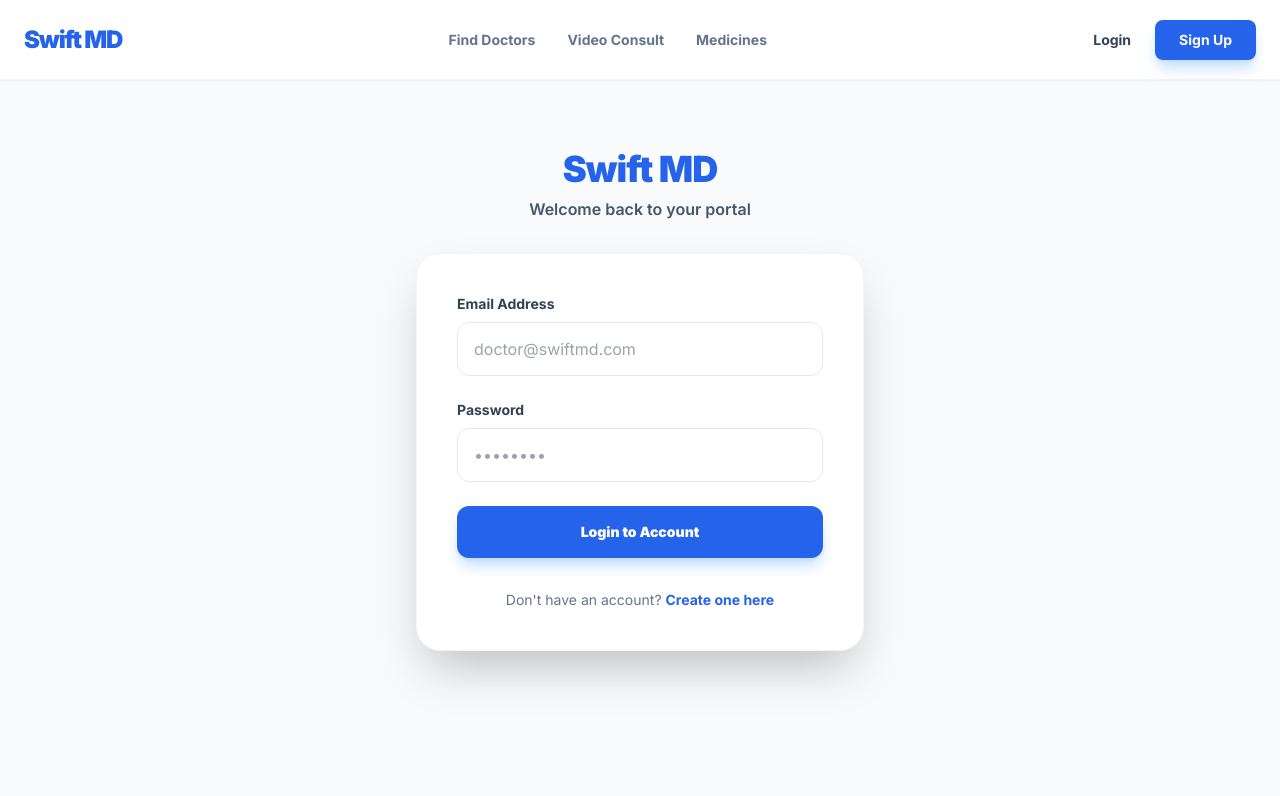
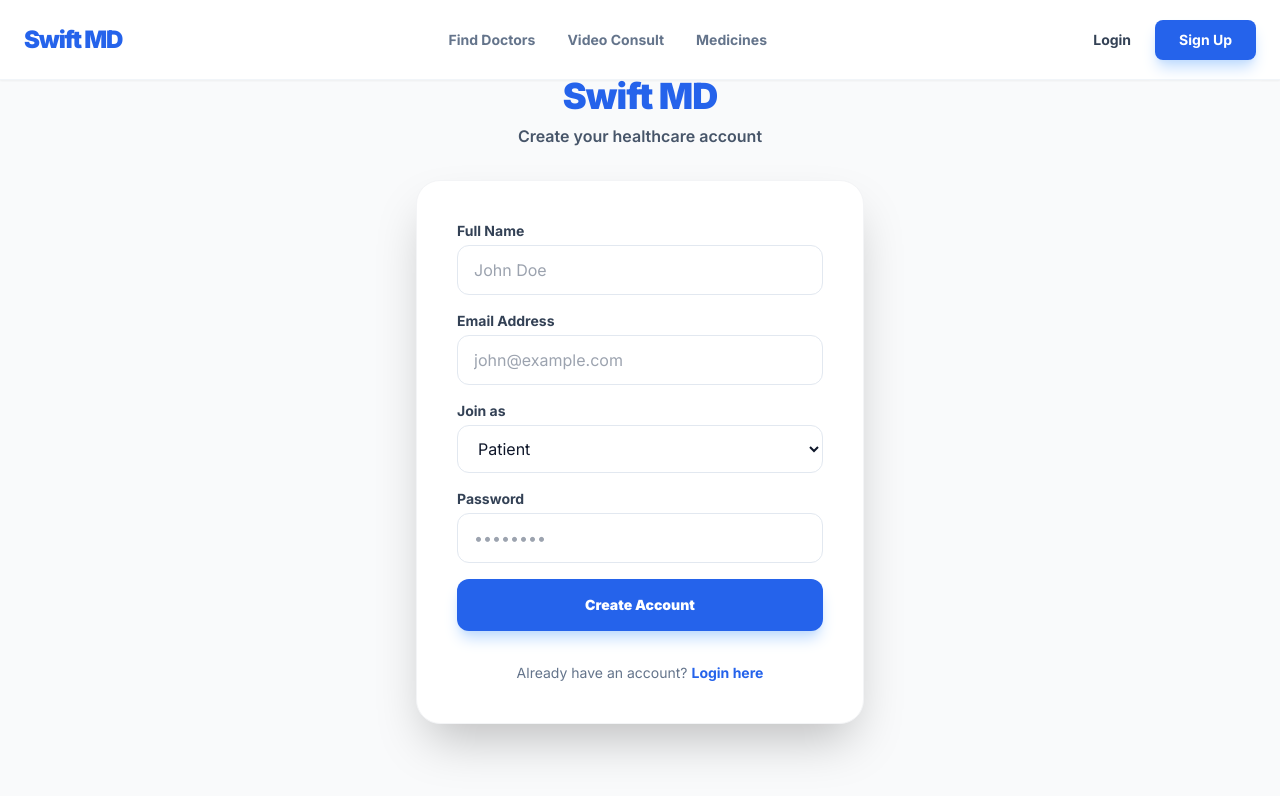
Before and after one commit to mugwe88-ops/MedicareAI, a Next.js app in the folder frontend/: page /signup in a window 1280 px wide. Shown: the top 796 px of the page. Built offline with nearby package versions, Linux system fonts and the light colour scheme.

Commit message:
update signin and signup.tsx

```diff
--- a/frontend/app/login/page.tsx
+++ b/frontend/app/login/page.tsx
@@ -2,7 +2,6 @@
 import { useState } from "react";
 import Link from "next/link";
 
-// CRITICAL: Must be "export default" so Next.js can find the page
 export default function LoginPage() {
   const [loading, setLoading] = useState(false);
   const [error, setError] = useState("");
@@ -21,7 +20,6 @@ export default function LoginPage() {
     setError("");
 
     try {
-      // Using your Render backend URL from the screenshots
       const res = await fetch("https://medicareai-1.onrender.com/api/auth/login", {
         method: "POST",
         headers: { "Content-Type": "application/json" },
@@ -34,10 +32,9 @@ export default function LoginPage() {
         throw new Error(data.message || "Invalid email or password");
       }
 
-      // Save token for the session
       localStorage.setItem("token", data.token);
 
-      // REDIRECT LOGIC: Redirect based on user role
+      // Role-Based Redirect
       if (data.user.role === "doctor") {
         window.location.href = "/dashboard";
       } else {
@@ -45,7 +42,6 @@ export default function LoginPage() {
       }
 
     } catch (err: any) {
-      // Handle the "Failed to fetch" error seen in your screenshot
       setError(err.message === "Failed to fetch"
         ? "Server is waking up. Please wait 30 seconds and try again."
         : err.message);
@@ -58,18 +54,18 @@ export default function LoginPage() {
     <div className="min-h-screen bg-gray-50 flex flex-col justify-center py-12 px-6">
       <div className="sm:mx-auto sm:w-full sm:max-w-md text-center">
         <h1 className="text-4xl font-black text-blue-600 tracking-tight">Swift MD</h1>
-        <p className="mt-2 text-slate-600 font-semibold">Sign in to your portal</p>
+        <p className="mt-2 text-slate-600 font-semibold">Welcome back to your portal</p>
       </div>
 
       <div className="mt-8 sm:mx-auto sm:w-full sm:max-w-md">
         <div className="bg-white py-10 px-10 shadow-2xl rounded-3xl border border-gray-100">
-
           <form className="space-y-6" onSubmit={handleSubmit}>
             <div>
+              <label className="block text-sm font-bold text-slate-700 mb-2">Email Address</label>
               <input
                 name="email"
                 type="email"
-                placeholder="Email Address"
+                placeholder="doctor@swiftmd.com"
                 required
                 onChange={handleChange}
                 className="w-full px-4 py-3.5 border border-slate-200 rounded-xl focus:ring-2 focus:ring-blue-500 outline-none text-slate-900 bg-white transition-all"
@@ -77,10 +73,11 @@ export default function LoginPage() {
             </div>
 
             <div>
+              <label className="block text-sm font-bold text-slate-700 mb-2">Password</label>
               <input
                 name="password"
                 type="password"
-                placeholder="Password"
+                placeholder="••••••••"
                 required
                 onChange={handleChange}
                 className="w-full px-4 py-3.5 border border-slate-200 rounded-xl focus:ring-2 focus:ring-blue-500 outline-none text-slate-900 bg-white transition-all"
@@ -98,14 +95,17 @@ export default function LoginPage() {
               disabled={loading}
               className="w-full py-4 px-4 rounded-xl shadow-lg shadow-blue-200 text-sm font-black text-white bg-blue-600 hover:bg-blue-700 transition-all transform active:scale-[0.98] disabled:bg-blue-300"
             >
-              {loading ? "Logging in..." : "Login"}
+              {loading ? "Authenticating..." : "Login to Account"}
             </button>
           </form>
 
           <div className="mt-8 text-center">
-            <Link href="/signup" className="text-sm font-bold text-blue-600 hover:text-blue-800 transition">
-              Don't have an account? Sign up
-            </Link>
+            <p className="text-sm text-slate-500">
+              Don't have an account?{" "}
+              <Link href="/signup" className="font-bold text-blue-600 hover:text-blue-800 transition">
+                Create one here
+              </Link>
+            </p>
           </div>
         </div>
       </div>
--- a/frontend/app/signup/page.tsx
+++ b/frontend/app/signup/page.tsx
@@ -2,15 +2,17 @@
 import { useState } from "react";
 import Link from "next/link";
 
-export default function LoginPage() {
+export default function SignupPage() {
   const [loading, setLoading] = useState(false);
   const [error, setError] = useState("");
   const [formData, setFormData] = useState({
+    name: "",
     email: "",
     password: "",
+    role: "patient" // Default role
   });
 
-  const handleChange = (e: React.ChangeEvent<HTMLInputElement>) => {
+  const handleChange = (e: React.ChangeEvent<HTMLInputElement | HTMLSelectElement>) => {
     setFormData({ ...formData, [e.target.name]: e.target.value });
   };
 
@@ -20,7 +22,7 @@ export default function LoginPage() {
     setError("");
 
     try {
-      const res = await fetch("https://medicareai-1.onrender.com/api/auth/login", {
+      const res = await fetch("https://medicareai-1.onrender.com/api/auth/register", {
         method: "POST",
         headers: { "Content-Type": "application/json" },
         body: JSON.stringify(formData),
@@ -29,23 +31,15 @@ export default function LoginPage() {
       const data = await res.json();
 
       if (!res.ok) {
-        throw new Error(data.message || "Login failed. Check your credentials.");
+        throw new Error(data.message || "Registration failed.");
       }
 
-      // 1. Save the token for the session
-      localStorage.setItem("token", data.token);
-
-      // 2. Role-Based Redirect Logic
-      // Checks if the user is a doctor or patient and sends them to the right page
-      if (data.user.role === "doctor") {
-        window.location.href = "/dashboard";
-      } else {
-        window.location.href = "/patient-portal";
-      }
+      // Automatically log them in or redirect to login
+      window.location.href = "/login";
 
     } catch (err: any) {
       setError(err.message === "Failed to fetch"
-        ? "Server is waking up. Please wait 30 seconds and try again."
+        ? "Server is waking up. Please wait 30 seconds."
         : err.message);
     } finally {
       setLoading(false);
@@ -56,34 +50,57 @@ export default function LoginPage() {
     <div className="min-h-screen bg-gray-50 flex flex-col justify-center py-12 px-6">
       <div className="sm:mx-auto sm:w-full sm:max-w-md text-center">
         <h1 className="text-4xl font-black text-blue-600 tracking-tight">Swift MD</h1>
-        <p className="mt-2 text-slate-600 font-semibold">Welcome back to your portal</p>
+        <p className="mt-2 text-slate-600 font-semibold">Create your healthcare account</p>
       </div>
 
       <div className="mt-8 sm:mx-auto sm:w-full sm:max-w-md">
         <div className="bg-white py-10 px-10 shadow-2xl rounded-3xl border border-gray-100">
-
-          <form className="space-y-6" onSubmit={handleSubmit}>
+          <form className="space-y-4" onSubmit={handleSubmit}>
             <div>
-              <label className="block text-sm font-bold text-slate-700 mb-2">Email Address</label>
+              <label className="block text-sm font-bold text-slate-700 mb-1">Full Name</label>
               <input
-                name="email"
-                type="email"
-                placeholder="doctor@swiftmd.com"
+                name="name"
+                type="text"
+                placeholder="John Doe"
                 required
                 onChange={handleChange}
-                className="w-full px-4 py-3.5 border border-slate-200 rounded-xl focus:ring-2 focus:ring-blue-500 outline-none text-slate-900 bg-white transition-all"
+                className="w-full px-4 py-3 border border-slate-200 rounded-xl focus:ring-2 focus:ring-blue-500 outline-none text-slate-900 bg-white transition-all"
               />
             </div>
 
             <div>
-              <label className="block text-sm font-bold text-slate-700 mb-2">Password</label>
+              <label className="block text-sm font-bold text-slate-700 mb-1">Email Address</label>
+              <input
+                name="email"
+                type="email"
+                placeholder="john@example.com"
+                required
+                onChange={handleChange}
+                className="w-full px-4 py-3 border border-slate-200 rounded-xl focus:ring-2 focus:ring-blue-500 outline-none text-slate-900 bg-white transition-all"
+              />
+            </div>
+
+            <div>
+              <label className="block text-sm font-bold text-slate-700 mb-1">Join as</label>
+              <select
+                name="role"
+                onChange={handleChange}
+                className="w-full px-4 py-3 border border-slate-200 rounded-xl focus:ring-2 focus:ring-blue-500 outline-none text-slate-900 bg-white transition-all"
+              >
+                <option value="patient">Patient</option>
+                <option value="doctor">Doctor</option>
+              </select>
+            </div>
+
+            <div>
+              <label className="block text-sm font-bold text-slate-700 mb-1">Password</label>
               <input
                 name="password"
                 type="password"
                 placeholder="••••••••"
                 required
                 onChange={handleChange}
-                className="w-full px-4 py-3.5 border border-slate-200 rounded-xl focus:ring-2 focus:ring-blue-500 outline-none text-slate-900 bg-white transition-all"
+                className="w-full px-4 py-3 border border-slate-200 rounded-xl focus:ring-2 focus:ring-blue-500 outline-none text-slate-900 bg-white transition-all"
               />
             </div>
 
@@ -98,15 +115,15 @@ export default function LoginPage() {
               disabled={loading}
               className="w-full py-4 px-4 rounded-xl shadow-lg shadow-blue-200 text-sm font-black text-white bg-blue-600 hover:bg-blue-700 transition-all transform active:scale-[0.98] disabled:bg-blue-300"
             >
-              {loading ? "Authenticating..." : "Login to Account"}
+              {loading ? "Creating Account..." : "Create Account"}
             </button>
           </form>
 
           <div className="mt-8 text-center">
             <p className="text-sm text-slate-500">
-              Don't have an account?{" "}
-              <Link href="/signup" className="font-bold text-blue-600 hover:text-blue-800 transition">
-                Create one here
+              Already have an account?{" "}
+              <Link href="/login" className="font-bold text-blue-600 hover:text-blue-800 transition">
+                Login here
               </Link>
             </p>
           </div>
```
